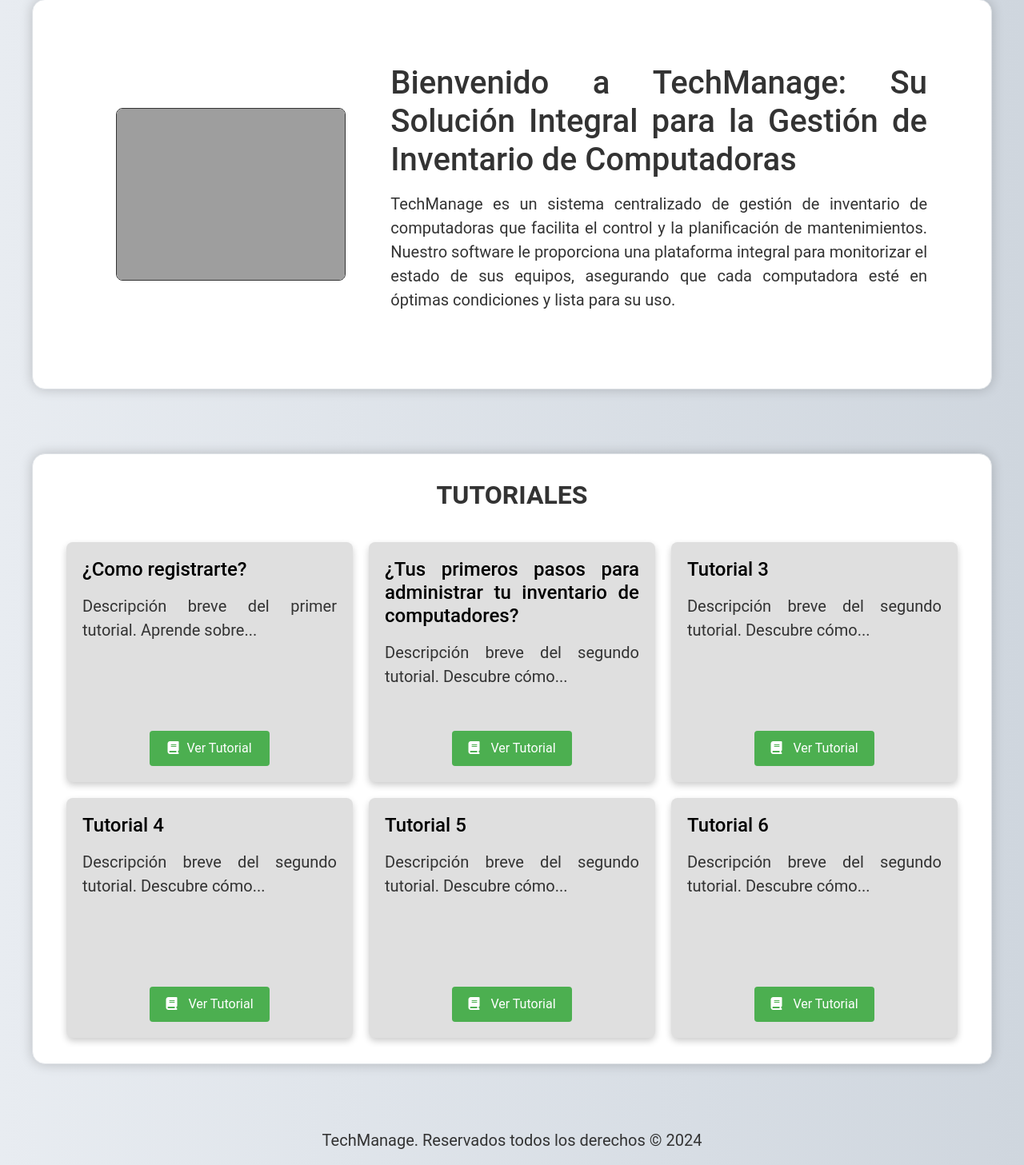
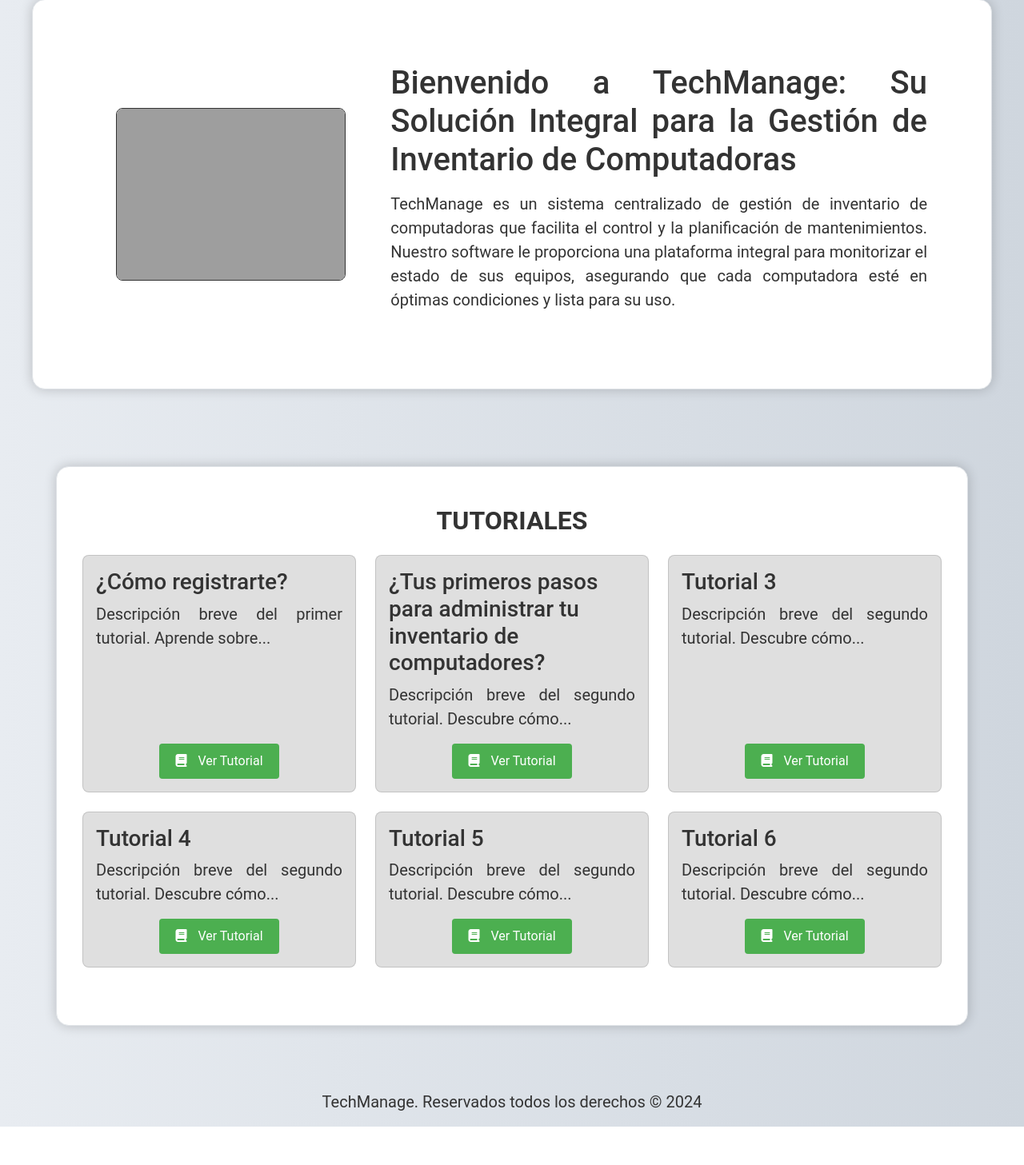
Before and after one commit to Carlos-Leguizamo/TechManage, a Django app: page / in a window 1280 px wide. Shown: the part 119-1576 px from the top of the page at 80% size. After the commit the page ends 1528 px from the top, so only its background shows below. Run offline with Django 5.2, Linux system fonts and the light colour scheme; some libraries are stand-ins or nearby versions; grey boxes are pictures that could not be loaded.

Commit message:
Implementacion bootstrap en tutoriales

```diff
--- a/tasks/static/css/styles_home.css
+++ b/tasks/static/css/styles_home.css
@@ -3,11 +3,12 @@ background-color: white;
 font-family: 'Roboto', sans-serif;
 }
 
+
 .card-body-custom {
-background-color: #ffffff;
-border-radius: 1rem; /* Aumentar ligeramente la curvatura de los bordes */
-box-shadow: 0px 0px 15px rgba(0, 0, 0, 0.2); /* Aumentar la suavidad de la sombra */
-padding: 2rem; /* Aumentar el padding para más espacio interior */
+background-color: white;
+border-radius: 1rem;
+box-shadow: 0px 0px 15px rgba(0, 0, 0, 0.2);
+padding: 2rem;
 border: 1px solid #dee2e6;
 margin-top: 2.5rem;
 margin-bottom: 2.5rem;
@@ -62,72 +63,80 @@ grid-template-columns: 1fr 2fr;
 
 .card-body-custom_tutoriales{
 background-color: #ffffff;
-border-radius: 1rem; /* Aumentar ligeramente la curvatura de los bordes */
-box-shadow: 0px 0px 15px rgba(0, 0, 0, 0.2); /* Aumentar la suavidad de la sombra */
-padding: 2rem; /* Aumentar el padding para más espacio interior */
+border-radius: 1rem;
+box-shadow: 0px 0px 15px rgba(0, 0, 0, 0.2);
+padding: 2rem;
 border: 1px solid #dee2e6;
-margin-top: 1 rem;
+margin-top: 1rem;
 margin-bottom: 2.5rem;
 }
 
 #tutoriales {
 background: linear-gradient(to right, #e8ecf1, #cfd6de);
-padding: 40px 0; /* Espaciado vertical */
+padding: 40px 0;
 }
 
+#carta{
+    background-color: red;
+    border-radius: 8px;
+    box-shadow: 0 4px 8px rgba(0, 0, 0, 0.2);
+}
 .section-title {
-text-align: center; /* Centra el título */
-margin-bottom: 40px; /* Espacio debajo del título */
-font-size: 2 rem; /* Tamaño del texto del título */
+text-align: center;
+margin-bottom: 40px;
+font-size: 2 rem;
 font-weight: bold;
 }
 
+
 .tutorial-list {
-display: flex; /* Usa flexbox para los tutoriales */
+display: flex;
 flex-wrap: wrap; /* Permite que los tutoriales se ajusten en múltiples líneas */
-gap: 20px; /* Espacio entre los tutoriales */
-justify-content: center; /* Centra los tutoriales en el contenedor */
+gap: 20px;
+justify-content: center;
 }
+
+
 
 .tutorial-item {
 display: flex;
-flex-direction: column; /* Alinea el contenido en una columna */
-justify-content: space-between; /* Asegura que el contenido y el botón se distribuyan en el espacio disponible */
-background-color: #dfdfdf; /* Fondo blanco para los tutoriales */
-border-radius: 8px; /* Bordes redondeados */
-box-shadow: 0 4px 8px rgba(0, 0, 0, 0.2); /* Sombra sutil */
-padding: 20px; /* Espaciado interno */
+flex-direction: column;
+justify-content: space-between;
+background-color: #dfdfdf;
+border-radius: 8px;
+box-shadow: 0 4px 8px rgba(0, 0, 0, 0.2);
+padding: 20px;
 width: calc(33.333% - 20px); /* Tres tutoriales por fila con espacio */
-box-sizing: border-box; /* Incluye padding en el ancho total */
-height: 100%; /* Asegura que el elemento ocupe todo el espacio disponible en su contenedor */
+box-sizing: border-box;
+height: 100%;
 min-height: 300px;
 }
 
 .tutorial-title {
 text-align: justify;
-font-size: 1.5em; /* Tamaño del texto del título del tutorial */
-margin-bottom: 1rem; /* Espacio debajo del título */
+font-size: 1.5em;
+margin-bottom: 1rem;
 color:black;
 }
 
 .tutorial-description {
-margin-bottom: 20px; /* Espacio debajo de la descripción */
+margin-bottom: 20px;
 }
 
 .btn {
-display: inline-block; /* Muestra el botón como un bloque en línea */
-padding: 10px 20px; /* Espaciado interno del botón */
-background-color:  #4CAF50;/* Color de fondo del botón */
-color: #fff; /* Color del texto del botón */
-border: none; /* Sin borde */
-border-radius: 4px; /* Bordes redondeados */
-text-decoration: none; /* Quita el subrayado */
-text-align: center; /* Centra el texto dentro del botón */
-width: 150px; /* Ancho fijo del botón */
-max-width: 100%; /* Asegura que el botón no se extienda más allá del contenedor */
+display: inline-block;
+padding: 10px 20px;
+background-color:  #4CAF50;
+color: #fff;
+border: none;
+border-radius: 4px;
+text-decoration: none;
+text-align: center;
+width: 150px;
+max-width: 100%;
 box-sizing: border-box; /* Incluye padding en el ancho total */
 align-self: center; /* Centra el botón en su contenedor */
-margin-top: auto; /* Empuja el botón al final del contenedor si es necesario */
+margin-top: auto;
 }
 
 .btn:hover{
--- a/tasks/templates/home.html
+++ b/tasks/templates/home.html
@@ -5,6 +5,14 @@
 <head>
   <link href="static/css/styles_home.css" rel="stylesheet" />
 </head>
+
+<style>
+  #clase{
+    background-color: #dfdfdf;
+    border-radius: 8px;
+    box-shadow: 0 4px 8px rgba(0, 0, 0, 0.2);
+  }
+</style>
 
 <main>
   <div class="container custom-container mx-auto custom-padding card-body-custom">
@@ -29,44 +37,68 @@
 </main>
 
 <section id="tutoriales">
-  <div class="container custom-container mx-auto custom-padding card-body-custom_tutoriales">
-    <h2 class="section-title">TUTORIALES</h2>
-    <div class="tutorial-list">
+  <div class="container py-5 card-body-custom_tutoriales">
+    <h2 class="section-title text-center mb-4">TUTORIALES</h2>
+    <div class="row">
 
-      <div class="tutorial-item">
-        <h3 class="tutorial-title">¿Como registrarte?</h3>
-        <p class="tutorial-description">Descripción breve del primer tutorial. Aprende sobre...</p>
-        <a href="link-al-tutorial-1" class="btn"><i class="fa fa-book"></i>Ver Tutorial</a>
+      <div class="col-md-4 mb-4">
+        <div class="card h-100" id="clase">
+          <div class="card-body d-flex flex-column">
+            <h3 class="card-title">¿Cómo registrarte?</h3>
+            <p class="card-text">Descripción breve del primer tutorial. Aprende sobre...</p>
+            <a href="link-al-tutorial-1" class="btn btn-primary mt-auto"><i class="fa fa-book"></i> Ver Tutorial</a>
+          </div>
+        </div>
       </div>
 
-      <div class="tutorial-item">
-        <h3 class="tutorial-title">¿Tus primeros pasos para administrar tu inventario de computadores?</h3>
-        <p class="tutorial-description">Descripción breve del segundo tutorial. Descubre cómo...</p>
-        <a href="link-al-tutorial-2" class="btn"><i class="fa fa-book"></i> Ver Tutorial</a>
+      <div class="col-md-4 mb-4">
+        <div class="card h-100" id="clase">
+          <div class="card-body d-flex flex-column">
+            <h3 class="card-title">¿Tus primeros pasos para administrar tu inventario de computadores?</h3>
+            <p class="card-text">Descripción breve del segundo tutorial. Descubre cómo...</p>
+            <a href="link-al-tutorial-2" class="btn btn-primary mt-auto"><i class="fa fa-book"></i> Ver Tutorial</a>
+          </div>
+        </div>
       </div>
 
-      <div class="tutorial-item">
-        <h3 class="tutorial-title">Tutorial 3</h3>
-        <p class="tutorial-description">Descripción breve del segundo tutorial. Descubre cómo...</p>
-        <a href="link-al-tutorial-2" class="btn"><i class="fa fa-book"></i> Ver Tutorial</a>
+      <div class="col-md-4 mb-4">
+        <div class="card h-100"  id="clase">
+          <div class="card-body d-flex flex-column">
+            <h3 class="card-title">Tutorial 3</h3>
+            <p class="card-text">Descripción breve del segundo tutorial. Descubre cómo...</p>
+            <a href="link-al-tutorial-2" class="btn btn-primary mt-auto"><i class="fa fa-book"></i> Ver Tutorial</a>
+          </div>
+        </div>
       </div>
 
-      <div class="tutorial-item">
-        <h3 class="tutorial-title">Tutorial 4</h3>
-        <p class="tutorial-description">Descripción breve del segundo tutorial. Descubre cómo...</p>
-        <a href="link-al-tutorial-2" class="btn"><i class="fa fa-book"></i> Ver Tutorial</a>
+      <div class="col-md-4 mb-4">
+        <div class="card h-100" id="clase">
+          <div class="card-body d-flex flex-column">
+            <h3 class="card-title">Tutorial 4</h3>
+            <p class="card-text">Descripción breve del segundo tutorial. Descubre cómo...</p>
+            <a href="link-al-tutorial-2" class="btn btn-primary mt-auto"><i class="fa fa-book"></i> Ver Tutorial</a>
+          </div>
+        </div>
       </div>
 
-      <div class="tutorial-item">
-        <h3 class="tutorial-title">Tutorial 5</h3>
-        <p class="tutorial-description">Descripción breve del segundo tutorial. Descubre cómo...</p>
-        <a href="link-al-tutorial-2" class="btn"><i class="fa fa-book"></i> Ver Tutorial</a>
+      <div class="col-md-4 mb-4">
+        <div class="card h-100" id="clase">
+          <div class="card-body d-flex flex-column">
+            <h3 class="card-title">Tutorial 5</h3>
+            <p class="card-text">Descripción breve del segundo tutorial. Descubre cómo...</p>
+            <a href="link-al-tutorial-2" class="btn btn-primary mt-auto"><i class="fa fa-book"></i> Ver Tutorial</a>
+          </div>
+        </div>
       </div>
 
-      <div class="tutorial-item">
-        <h3 class="tutorial-title">Tutorial 6</h3>
-        <p class="tutorial-description">Descripción breve del segundo tutorial. Descubre cómo...</p>
-        <a href="link-al-tutorial-2" class="btn"><i class="fa fa-book"></i> Ver Tutorial</a>
+      <div class="col-md-4 mb-4">
+        <div class="card h-100" id="clase">
+          <div class="card-body d-flex flex-column">
+            <h3 class="card-title">Tutorial 6</h3>
+            <p class="card-text">Descripción breve del segundo tutorial. Descubre cómo...</p>
+            <a href="link-al-tutorial-2" class="btn btn-primary mt-auto"><i class="fa fa-book"></i> Ver Tutorial</a>
+          </div>
+        </div>
       </div>
 
     </div>
```
